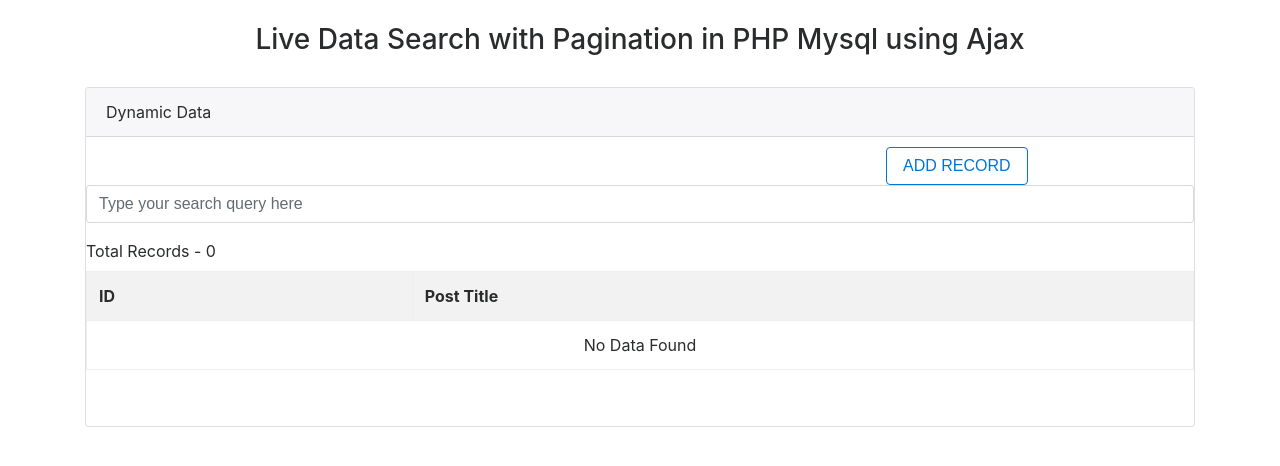
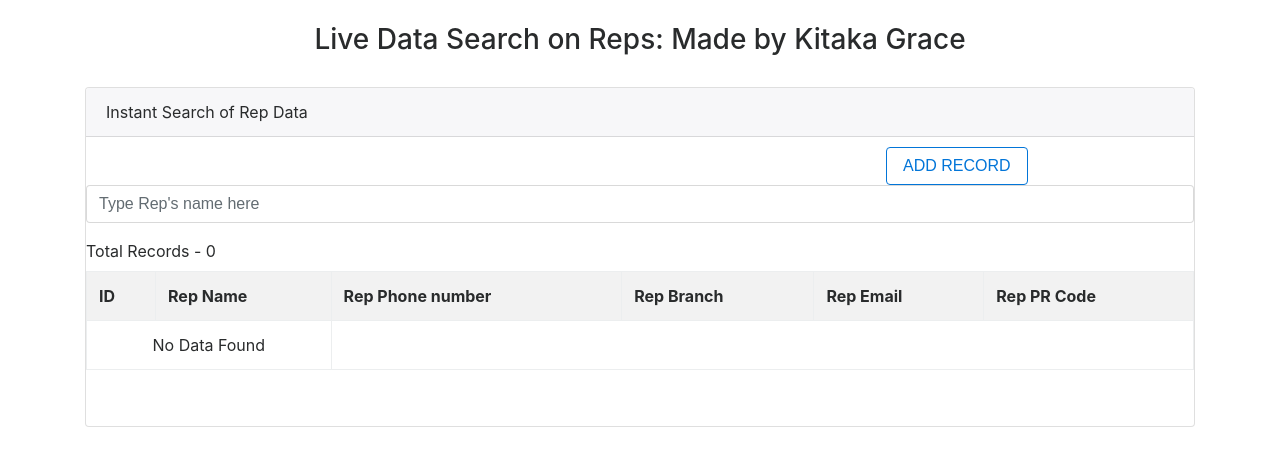
Before and after one commit to kitakagrace/pcl-hr, a PHP site: page / in a window 1280 px wide. Shown: the top 466 px of the page. Run offline with PHP 8.4, Linux system fonts and the light colour scheme; data that the repository does not hold is empty; some libraries are stand-ins or nearby versions.

Commit message:
Ready for live testing

```diff
--- a/display.css
+++ b/display.css
@@ -6,3 +6,7 @@
     margin-left: 900px;
     padding-top: 10px;
 }
+
+.formStyle{
+   margin-top: -800px;
+}
--- a/fetch.php
+++ b/fetch.php
@@ -1,8 +1,8 @@
 <?php
 
-/*
+
 error_reporting(0);
-*/
+
 
 $connect = new PDO("mysql:host=localhost; dbname=testhouse", "root", "");
 
@@ -31,17 +31,17 @@ else
 }
 
 $query = "
-SELECT * FROM tbl_webslesson_post
+SELECT * FROM rep_data
 ";
 
 if($_POST['query'] != '')
 {
   $query .= '
-  WHERE webslesson_post_title LIKE "%'.str_replace(' ', '%', $_POST['query']).'%"
+  WHERE rep_name LIKE "%'.str_replace(' ', '%', $_POST['query']).'%"
   ';
 }
 
-$query .= 'ORDER BY webslesson_post_id ASC ';
+$query .= 'ORDER BY rep_id ASC ';
 
 $filter_query = $query . 'LIMIT '.$start.', '.$limit.'';
 
@@ -59,7 +59,11 @@ $output = '
 <table class="table table-striped table-bordered">
   <tr>
     <th>ID</th>
-    <th>Post Title</th>
+    <th>Rep Name</th>
+    <th>Rep Phone number</th>
+    <th>Rep Branch</th>
+    <th>Rep Email</th>
+    <th>Rep PR Code</th>
   </tr>
 ';
 if($total_data > 0)
@@ -68,8 +72,12 @@ if($total_data > 0)
   {
     $output .= '
     <tr>
-      <td>'.$row["webslesson_post_id"].'</td>
-      <td>'.$row["webslesson_post_title"].'</td>
+      <td>'.$row["rep_id"].'</td>
+      <td>'.$row["rep_name"].'</td>
+      <td>'.$row["rep_phone_number"].'</td>
+      <td>'.$row["rep_branch"].'</td>
+      <td>'.$row["rep_email"].'</td>
+      <td>'.$row["rep_payroll_code"].'</td>
     </tr>
     ';
   }
--- a/index.php
+++ b/index.php
@@ -10,17 +10,17 @@
   <body>
     <br />
     <div class="container">
-      <h3 align="center">Live Data Search with Pagination in PHP Mysql using Ajax</h3>
+      <h3 align="center">Live Data Search on Reps: Made by Kitaka Grace</h3>
       <br />
       <div class="card">
-        <div class="card-header">Dynamic Data</div>
+        <div class="card-header">Instant Search of Rep Data</div>
         <div class="addBtn">
         <button type="button" class="btn btn-outline-primary "  onClick="revealFunction()" >ADD RECORD</button>
         </div>
 
         <div class="card-body">
           <div class="form-group">
-            <input type="text" name="search_box" id="search_box" class="form-control" placeholder="Type your search query here" />
+            <input type="text" name="search_box" id="search_box" class="form-control" placeholder="Type Rep's name here" />
           </div>
           <div class="table-responsive" id="dynamic_content">
 
@@ -28,15 +28,23 @@
         </div>
       </div>
 
-      <form id="myForm" action="formprocessor.php" method="POST">
+
+      <form id="myForm"  action="formprocessor.php" method="POST">
           <div class="cancelBtn">
           <button type="button" class="btn btn-outline-warning" onClick="hideFunction()">CANCEL</button>
           </div>
           <div class="form-group">
 
-            <label for="exampleInputEmail1">TITLE</label>
-            <input type="text" class="form-control" name="webslesson_post_title" >
-
+            <label for="exampleInputText1">REP NAME</label>
+            <input type="text" class="form-control" name="rep_name" required>
+            <label for="exampleInputEmail1">PHONE NUMBER</label>
+            <input type="number" class="form-control" name="rep_phone_number" required>
+            <label for="exampleInputText1">BRANCH</label>
+            <input type="text" class="form-control" name="rep_branch" required >
+            <label for="exampleInputEmail1">EMAIL ADDRESS</label>
+            <input type="email" class="form-control" name="rep_email" >
+            <label for="exampleInputEmail1">PayRoll Code</label>
+            <input type="text" class="form-control" name="rep_payroll_code" required>
           </div>
           <button type="submit" class="btn btn-primary" name="submit" >Submit</button>
       </form>
```
Also changed, not shown: formprocessor.php (+6 -2 lines), queries.sql (+8 -4 lines).
